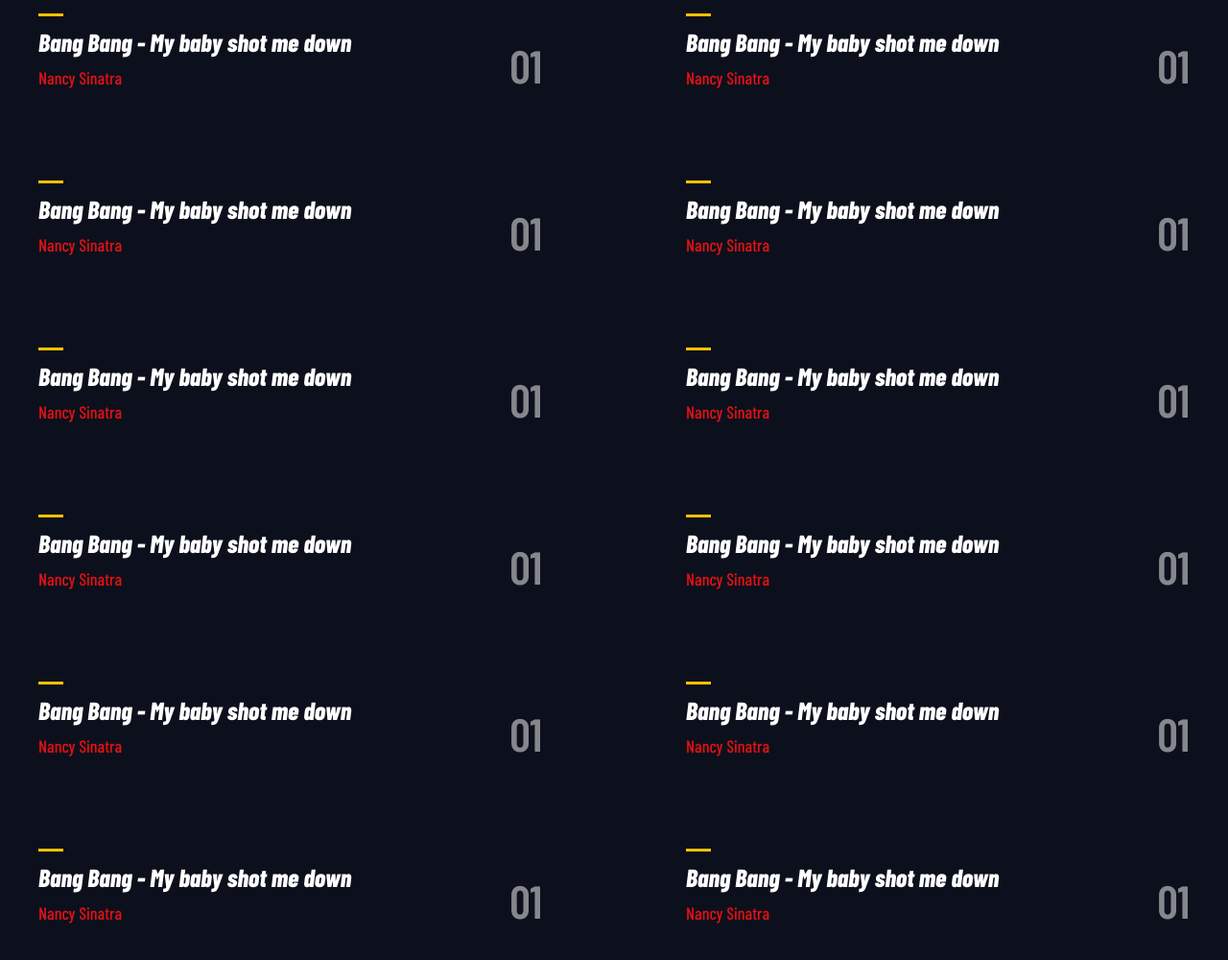
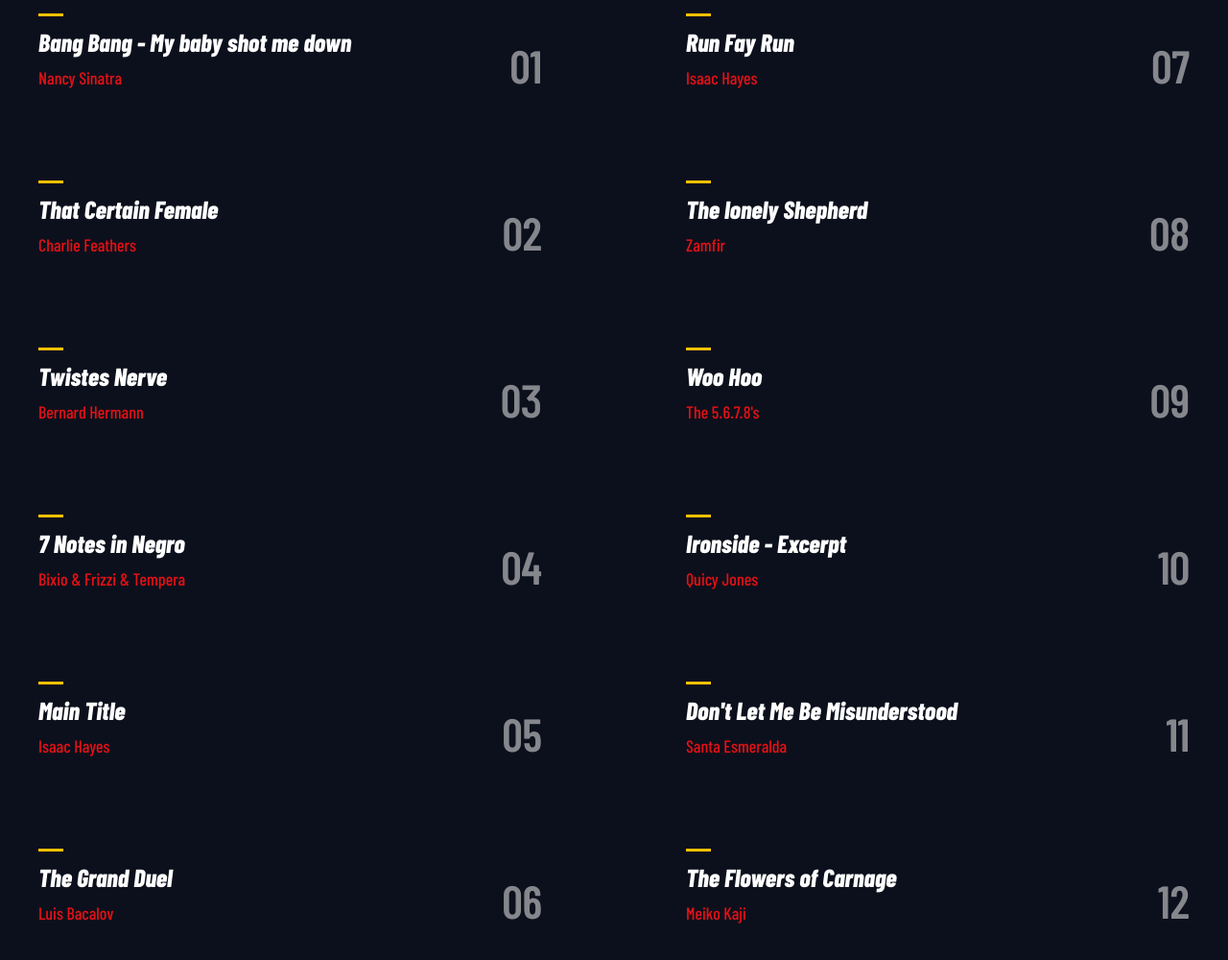
Before and after one commit to benImran/Kill-Bill, a website: page tracklist.html in a window 1280 px wide. Shown: the part 122-1122 px from the top of the page at 96% size. Drawn offline with nearby package versions, Linux system fonts and the light colour scheme; files whose address does not match are found by name; a web font is replaced by a local one.

Commit message:
added right tracks page tracklist

```diff
--- a/tracklist.html
+++ b/tracklist.html
@@ -37,59 +37,59 @@
                 <p class="track-item__number">01</p>
             </div>
             <div class="track-item">
-                <h2 class="track-item__name">Bang Bang - My baby shot me down</h2>
-                <p class="track-item__artist">Nancy Sinatra</p>
-                <p class="track-item__number">01</p>
+                <h2 class="track-item__name">That Certain Female</h2>
+                <p class="track-item__artist">Charlie Feathers</p>
+                <p class="track-item__number">02</p>
             </div>
             <div class="track-item">
-                <h2 class="track-item__name">Bang Bang - My baby shot me down</h2>
-                <p class="track-item__artist">Nancy Sinatra</p>
-                <p class="track-item__number">01</p>
+                <h2 class="track-item__name">Twistes Nerve</h2>
+                <p class="track-item__artist">Bernard Hermann</p>
+                <p class="track-item__number">03</p>
             </div>
             <div class="track-item">
-                <h2 class="track-item__name">Bang Bang - My baby shot me down</h2>
-                <p class="track-item__artist">Nancy Sinatra</p>
-                <p class="track-item__number">01</p>
+                <h2 class="track-item__name">7 Notes in Negro</h2>
+                <p class="track-item__artist">Bixio &amp; Frizzi &amp; Tempera</p>
+                <p class="track-item__number">04</p>
             </div>
             <div class="track-item">
-                <h2 class="track-item__name">Bang Bang - My baby shot me down</h2>
-                <p class="track-item__artist">Nancy Sinatra</p>
-                <p class="track-item__number">01</p>
+                <h2 class="track-item__name">Main Title</h2>
+                <p class="track-item__artist">Isaac Hayes</p>
+                <p class="track-item__number">05</p>
             </div>
             <div class="track-item">
-                <h2 class="track-item__name">Bang Bang - My baby shot me down</h2>
-                <p class="track-item__artist">Nancy Sinatra</p>
-                <p class="track-item__number">01</p>
+                <h2 class="track-item__name">The Grand Duel</h2>
+                <p class="track-item__artist">Luis Bacalov</p>
+                <p class="track-item__number">06</p>
             </div>
             <div class="track-item">
-                <h2 class="track-item__name">Bang Bang - My baby shot me down</h2>
-                <p class="track-item__artist">Nancy Sinatra</p>
-                <p class="track-item__number">01</p>
+                <h2 class="track-item__name">Run Fay Run</h2>
+                <p class="track-item__artist">Isaac Hayes</p>
+                <p class="track-item__number">07</p>
             </div>
             <div class="track-item">
-                <h2 class="track-item__name">Bang Bang - My baby shot me down</h2>
-                <p class="track-item__artist">Nancy Sinatra</p>
-                <p class="track-item__number">01</p>
+                <h2 class="track-item__name">The lonely Shepherd</h2>
+                <p class="track-item__artist">Zamfir</p>
+                <p class="track-item__number">08</p>
             </div>
             <div class="track-item">
-                <h2 class="track-item__name">Bang Bang - My baby shot me down</h2>
-                <p class="track-item__artist">Nancy Sinatra</p>
-                <p class="track-item__number">01</p>
+                <h2 class="track-item__name">Woo Hoo</h2>
+                <p class="track-item__artist">The 5.6.7.8's</p>
+                <p class="track-item__number">09</p>
             </div>
             <div class="track-item">
-                <h2 class="track-item__name">Bang Bang - My baby shot me down</h2>
-                <p class="track-item__artist">Nancy Sinatra</p>
-                <p class="track-item__number">01</p>
+                <h2 class="track-item__name">Ironside - Excerpt</h2>
+                <p class="track-item__artist">Quicy Jones</p>
+                <p class="track-item__number">10</p>
             </div>
             <div class="track-item">
-                <h2 class="track-item__name">Bang Bang - My baby shot me down</h2>
-                <p class="track-item__artist">Nancy Sinatra</p>
-                <p class="track-item__number">01</p>
+                <h2 class="track-item__name">Don't Let Me Be Misunderstood</h2>
+                <p class="track-item__artist">Santa Esmeralda</p>
+                <p class="track-item__number">11</p>
             </div>
             <div class="track-item">
-                <h2 class="track-item__name">Bang Bang - My baby shot me down</h2>
-                <p class="track-item__artist">Nancy Sinatra</p>
-                <p class="track-item__number">01</p>
+                <h2 class="track-item__name">The Flowers of Carnage</h2>
+                <p class="track-item__artist">Meiko Kaji</p>
+                <p class="track-item__number">12</p>
             </div>
         </div>
         <div class="arrow-up">
```
